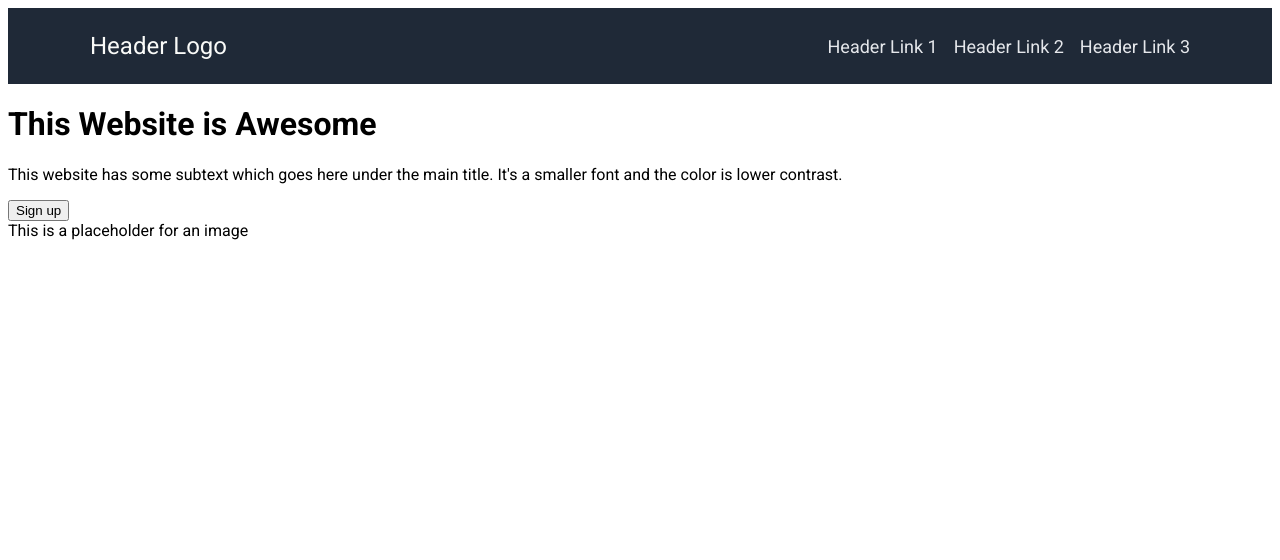
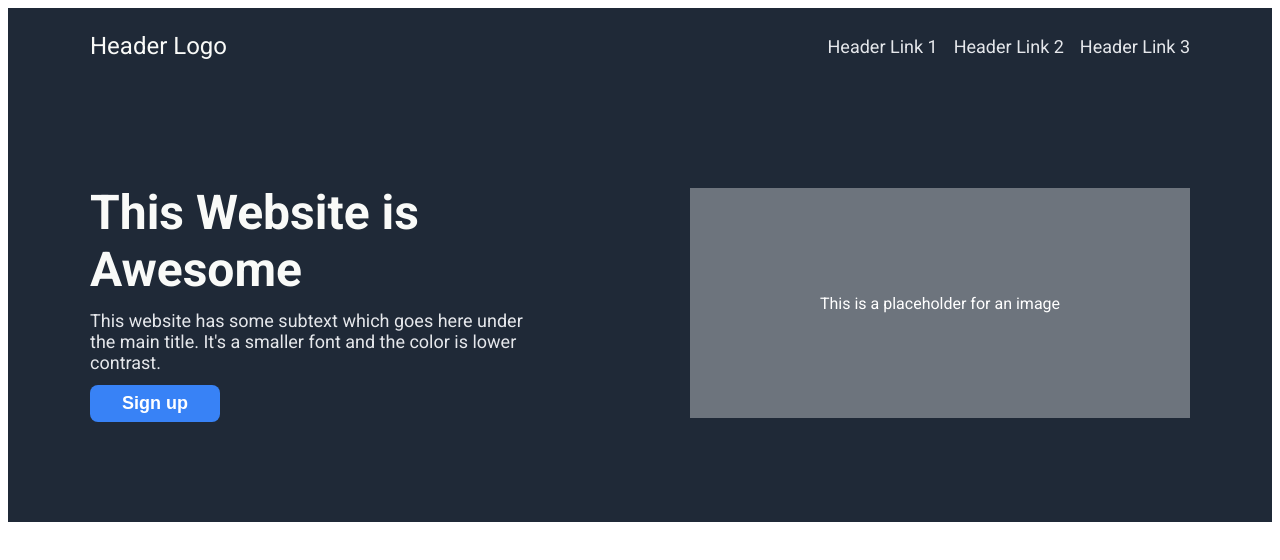
Before and after one commit to Priyanshu2750/landing-page, a plain HTML site: page index.html in a window 1280 px wide. Drawn offline with Linux system fonts and the light colour scheme.

Commit message:
Style hero section layout and call to action
Apply flex layout, typography, spacing and placeholder styling for hero section

```diff
--- a/styles.css
+++ b/styles.css
@@ -30,3 +30,57 @@ body {
   font-size: 18px;
   text-decoration: none;
 }
+
+.hero {
+  background-color: #1f2937;
+}
+
+.hero-content {
+  display: flex;
+  justify-content: space-between;
+  align-items: center;
+  max-width: 1100px;
+  margin: 0 auto;
+  padding: 100px 24px;
+}
+
+.writeup {
+  max-width: 450px;
+  display: flex;
+  flex-direction: column;
+  gap: 12px;
+  align-items: flex-start;
+}
+
+.heading {
+  font-size: 48px;
+  color: #f9faf8;
+  margin: 0;
+}
+
+.para {
+  font-size: 18px;
+  color: #e5e7eb;
+  margin: 0;
+}
+
+.signup {
+  background: #3882f6;
+  color: white;
+  border-radius: 8px;
+  border: none;
+  padding: 8px 32px;
+  font-size: 18px;
+  font-weight: 700;
+}
+
+.image-placeholder {
+  background-color: #6d747d;
+  color: white;
+  text-align: center;
+  width: 500px;
+  height: 230px;
+  display: flex;
+  justify-content: center;
+  align-items: center;
+}
```
